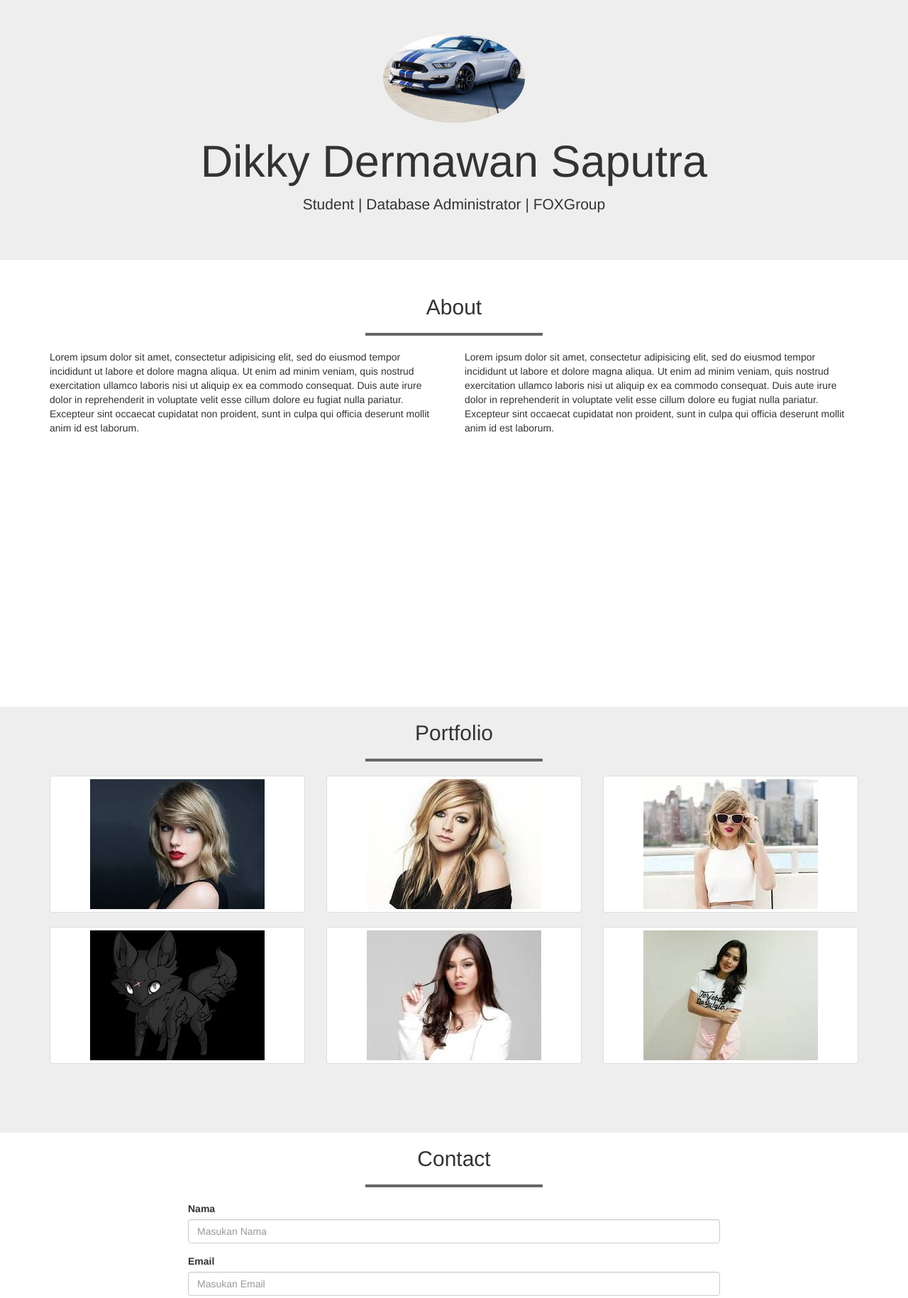
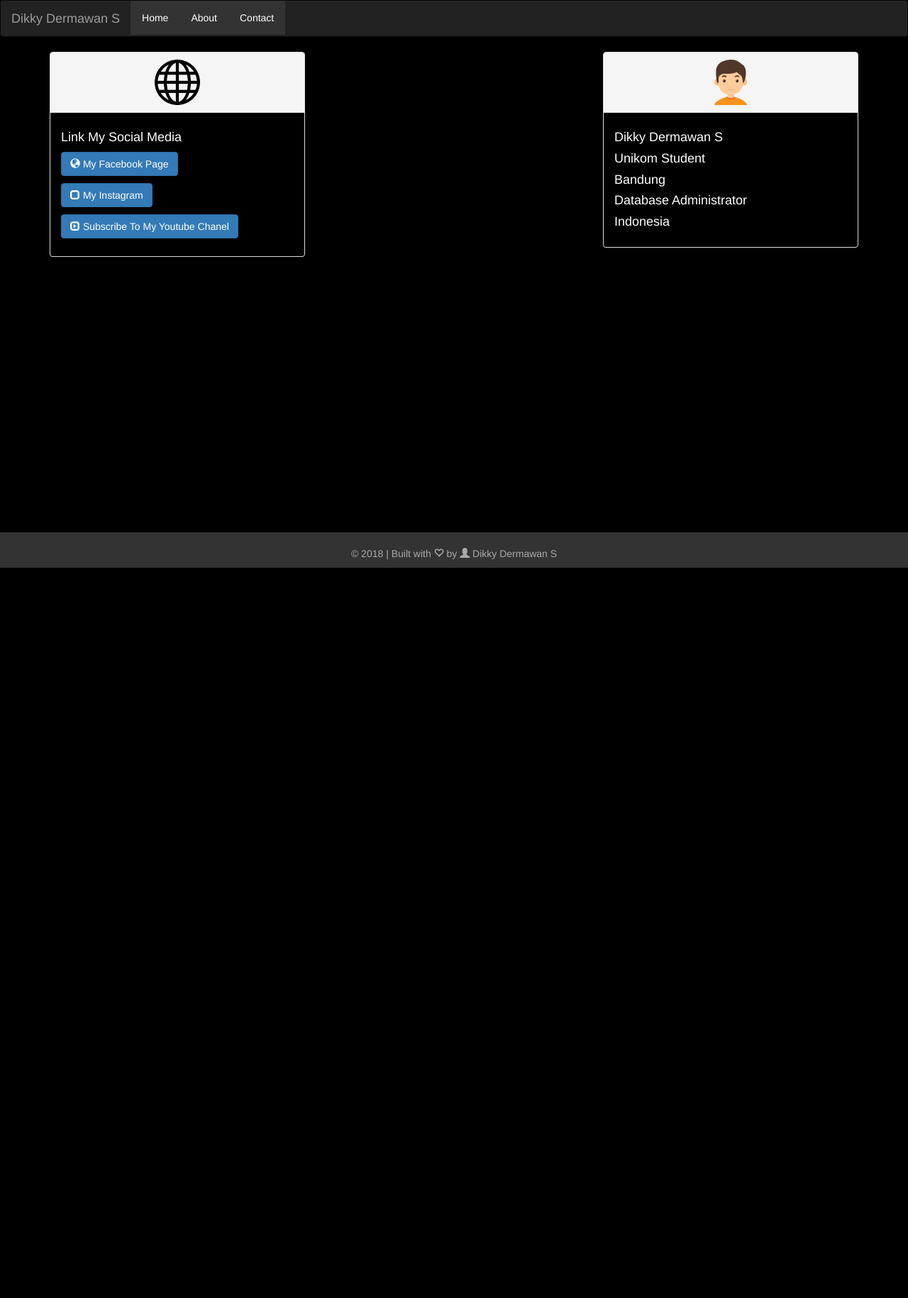
Before and after one commit to dikkydermawan/dikkydermawan.github.io, a plain HTML site: page index.html in a window 1280 px wide. Shown: the top 1829 px of the page at 71% size. After the commit the page ends 800 px from the top, so only its background shows below. Drawn offline with nearby package versions, Linux system fonts and the light colour scheme.

Commit message:
file perubahan kedua

```diff
--- a/css/style.css
+++ b/css/style.css
@@ -1,42 +1,42 @@
-html{
-	position: relative;
 
-}
 body {
-	margin-bottom: 120px;
-}
-.jumbotron img {
-	width: 200px;
-
-
+    background-color: black;
 }
 
-
-hr {
-	width: 250px;
-	border-top: 4px solid #666;
+ul {
+    list-style-type: none;
+    margin: 0;
+    padding: 0;
+    overflow: hidden;
+    background-color: #333;
 }
 
-
-section	{
-	min-height: 600px;
-}
-.portfolio {
-	background-color: #eee;
+li {
+    float: left;
 }
 
-
-.contact {
-		min-height: 800px;
+li a {
+    display: block;
+    color: white;
+    text-align: center;
+    padding: 14px 16px;
+    text-decoration: none;
 }
 
+li a:hover {
+    background-color: #111;
+}
+.panel{
+    background-color: black;
+    color: white;
+}
 footer {
 	position: absolute;
 	bottom: 0;
 	width: 100%;
-	height: 120;
+	height: 100;
 	background-color: #333;
-	padding-top: 30px;
+	padding-top: 20px;
 }
 footer p{
 	color: #aaa;
--- a/index.html
+++ b/index.html
@@ -5,12 +5,11 @@
     <meta http-equiv="X-UA-Compatible" content="IE=edge">
     <meta name="viewport" content="width=device-width, initial-scale=1">
     <!-- The above 3 meta tags *must* come first in the head; any other head content must come *after* these tags -->
-    <title>My Portfolio</title>
+    <title>My Web</title>
 
     <!-- Bootstrap -->
     <link href="css/bootstrap.min.css" rel="stylesheet">
-    <link rel="stylesheet" href="css/style.css">
-
+     <link rel="stylesheet" href="css/style.css">
     <!-- HTML5 shim and Respond.js for IE8 support of HTML5 elements and media queries -->
     <!-- WARNING: Respond.js doesn't work if you view the page via file:// -->
     <!--[if lt IE 9]>
@@ -19,154 +18,71 @@
     <![endif]-->
   </head>
   <body>
-    <!-- JUMBOTRON -->
-    <div class="jumbotron text-center">
-      <img src="gambar/mobil.jpeg" class="img-circle">
-      <h1>Dikky Dermawan Saputra</h1>
-      <p>Student | Database Administrator | FOXGroup</p>
+<!--    Navbarr  -->
+    <nav class="navbar navbar-inverse">
+  <div class="container-fluid">
+    <div class="navbar-header">
+      <a class="navbar-brand">Dikky Dermawan S</a>
+        <ul>
+        <li><a href="default.asp">Home</a></li>
+        <li><a href="about.asp">About</a></li>
+        <li><a href="contact.asp">Contact</a></li>
+        </ul>
     </div>
-    <!-- AKHIR JUMBOTRON -->
+  </div>
+</nav>
+<!--      Tutup Navbar-->
 
-    <!-- about -->
-    <section class="about" id="about">
+<!--      panel-->
+      <section class="panel">
     <div class="container">
-      <div class="row">
-        <div class="col-sm-12">
-          <h2 class="text-center">About</h2>
-          <hr>
+    <div class="row">
+        <div class="col-sm-4">
+  <div class="panel panel-default" >
+  <div class="panel-heading text-center " >
+        <img src="grid-world.jpg">
         </div>
-      </div>
-
-      <div class="row">
-        <div class="col-sm-6">
-          <p>Lorem ipsum dolor sit amet, consectetur adipisicing elit, sed do eiusmod
-          tempor incididunt ut labore et dolore magna aliqua. Ut enim ad minim veniam,
-          quis nostrud exercitation ullamco laboris nisi ut aliquip ex ea commodo
-          consequat. Duis aute irure dolor in reprehenderit in voluptate velit esse
-          cillum dolore eu fugiat nulla pariatur. Excepteur sint occaecat cupidatat non
-          proident, sunt in culpa qui officia deserunt mollit anim id est laborum.</p>
+        <div class="panel-body">
+            <h4> Link My Social Media</h4>
+            <h4><a href="http://facebook.com/dikkydermawa12" class="btn btn-primary"><i class="
+glyphicon glyphicon-globe"></i> My Facebook Page</a></h4>
+            <h4><a href="http://instagran.com/dikky_d12" class="btn btn-primary"><i class="
+glyphicon glyphicon-unchecked"></i> My Instagram</a></h4>
+            <h4><a href="http://youtube.com" class="btn btn-primary"><i class="
+glyphicon glyphicon-expand"></i> Subscribe To My Youtube Chanel</a></h4>
         </div>
-        <div class="col-sm-6">
-          <p>Lorem ipsum dolor sit amet, consectetur adipisicing elit, sed do eiusmod
-          tempor incididunt ut labore et dolore magna aliqua. Ut enim ad minim veniam,
-          quis nostrud exercitation ullamco laboris nisi ut aliquip ex ea commodo
-          consequat. Duis aute irure dolor in reprehenderit in voluptate velit esse
-          cillum dolore eu fugiat nulla pariatur. Excepteur sint occaecat cupidatat non
-          proident, sunt in culpa qui officia deserunt mollit anim id est laborum.</p>
         </div>
-      </div>
-    </div>
-    </section>
-    <!-- akhir about -->
-
-    <!-- portfolio -->
-    <section class="portfolio" id="portfolio">
-     <div class="container">
-       <div class="row">
-         <div class="col-sm-12 text-center">
-           <h2>Portfolio</h2>
-           <hr>
-         </div>
-       </div>
-
-
-       <div class="row">
-         <div class="col-sm-4">
-          <a href="" class="thumbnail">
-            <img src="gambar/1.jpeg">
-          </a>
-         </div>
-         <div class="col-sm-4">
-          <a href="" class="thumbnail">
-            <img src="gambar/2.jpeg">
-          </a>
-         </div>
-         <div class="col-sm-4">
-          <a href="" class="thumbnail">
-            <img src="gambar/3.jpeg">
-          </a>
-         </div>
-         <div class="col-sm-4">
-          <a href="" class="thumbnail">
-            <img src="gambar/4.jpeg">
-          </a>
-         </div>
-         <div class="col-sm-4">
-          <a href="" class="thumbnail">
-            <img src="gambar/5.jpeg">
-          </a>
-         </div>
-         <div class="col-sm-4">
-          <a href="" class="thumbnail">
-            <img src="gambar/6.jpeg">
-          </a>
-         </div>
-       </div>
-     </div>
-    </section>
-    <!-- akhir portfolio -->
-
-    <!-- kontak -->
-    <section class="contact" id="contact">
-      <div class="container">
-        <div class="row">
-          <div class="col-sm-12 text-center">
-            <h2>Contact</h2>
-            <hr>
-          </div>
+        </div>
+        <div class="col-sm-4 col-sm-offset-4">
+    <div class="panel panel-default" >
+  <div class="panel-heading text-center " >
+        <img src="boy%20(1).jpg">
+        </div>
+        <div class="panel-body">
+            <h4> Dikky Dermawan S</h4>
+            <h4> Unikom Student</h4>
+            <h4> Bandung</h4>
+            <h4> Database Administrator</h4>
+            <h4> Indonesia </h4>
+        </div>
+        </div>
+        </div>
         </div>
 
-        <div class="row">
-          <div class="col-sm-8 col-sm-offset-2">
-            <form>
-              <div class="form-group">
-                <label for="nama">Nama</label>
-                <input type="text" name="nama" class="form-control" placeholder="Masukan Nama">
-              </div>
-              <div class="form-group">
-                <label for="email">Email</label>
-                <input type="email" name="email" class="form-control" placeholder="Masukan Email">
-              </div>
-              <div class="form-group">
-                <label for="telp">Telpon</label>
-                <input type="tel" name="telp" class="form-control" placeholder="Masukan No Telpon">
-              </div>
-              <select class="form-control">
-                <option>-- Pilih Kategori --</option>
-                <option>Web Development</option>
-                <option>Database Development</option>
-              </select>
-              <div class="form-group">
-                <label for="pesan">Pesan</label>
-                <textarea class="form-control" rows="10" placeholder="Masukan Pesan"></textarea>
-              </div>
-              <button type="submit" class="btn btn-primary">Kirim Pesan</button>
-            </form>
-          </div>
-        </div>
-      </div>
-    </section>
-    <!-- akhir kontak -->
-
+        </section>
+<!--      tutup panel-->
     <!-- footer -->
     <footer>
       <div class="container">
         <div class="row">
           <div class="col-sm-12 text-center">
             <p>&copy 2018 | Built with <i class="
-glyphicon glyphicon-heart-empty"></i> by <a href="http://instagram.com/dikky_d12"><i class="glyphicon glyphicon-user"></i> Dikky Dermawan S</a></p>
+glyphicon glyphicon-heart-empty"></i> by <i class="glyphicon glyphicon-user"></i> Dikky Dermawan S </p>
           </div>
         </div>
-        <div class="row">
-          <div class="col-sm-12 text-center">
-            <a href="http://facebook.com/dikkydermawa12" class="btn btn-primary"><i class="
-glyphicon glyphicon-globe"></i> My Facebook Page</a>
           </div>
-        </div>
-      </div>
     </footer>
     <!-- akhir footer -->
-
     <!-- jQuery (necessary for Bootstrap's JavaScript plugins) -->
     <script src="https://ajax.googleapis.com/ajax/libs/jquery/1.12.4/jquery.min.js"></script>
     <!-- Include all compiled plugins (below), or include individual files as needed -->
```
Also changed, not shown: background.jpg (added), boy (1).jpg (added), caspar-rubin-224229-unsplash.jpg (added), grid-world.jpg (added).
